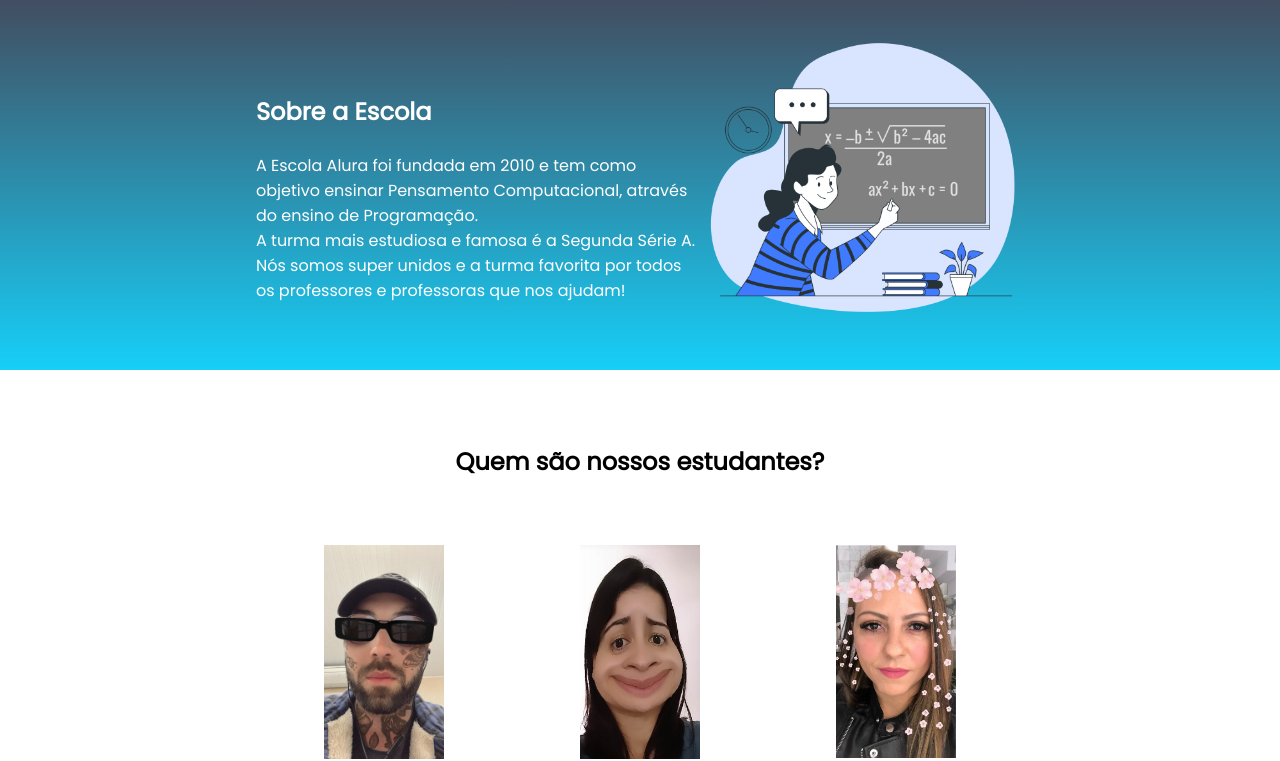
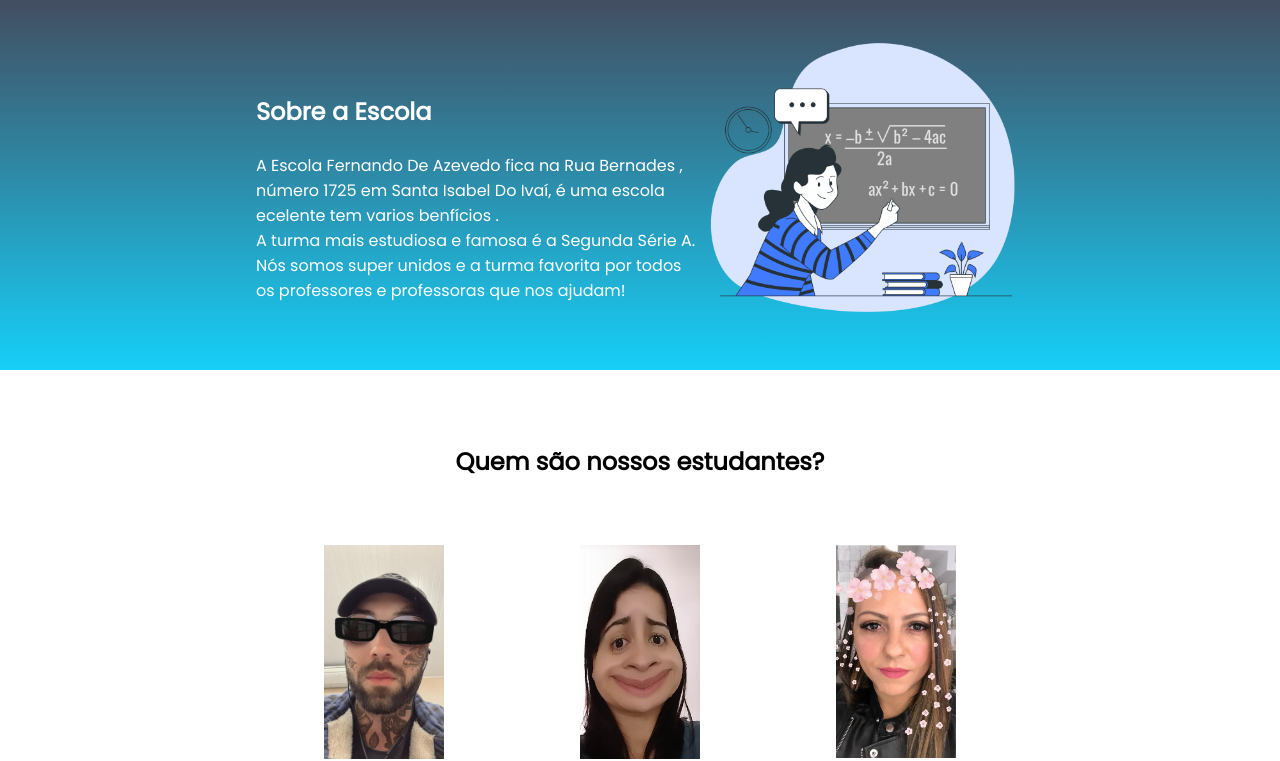
Before and after one commit to analopes333/site, a plain HTML site: page index.html in a window 1280 px wide. Shown: the part 75-836 px from the top of the page. Drawn offline with Linux system fonts and the light colour scheme.

Commit message:
Add files via upload

```diff
--- a/index.html
+++ b/index.html
@@ -23,8 +23,7 @@
     <section id="escola">
         <div class="escola-div-conteudo">
             <h2 class="escola-titulo">Sobre a Escola</h2>
-            <p class="escola-texto-um">A Escola Alura foi fundada em 2010 e tem como objetivo ensinar Pensamento
-                Computacional, através do ensino de Programação.</p>
+            <p class="escola-texto-um">A Escola Fernando De Azevedo fica na Rua Bernades , número 1725 em Santa Isabel Do Ivaí, é uma escola ecelente tem varios benfícios .</p>
             <p class="escola-texto-dois">A turma mais estudiosa e famosa é a Segunda Série A. Nós somos super unidos e a
                 turma favorita por todos os professores e professoras que nos ajudam!</p>
         </div>
```
